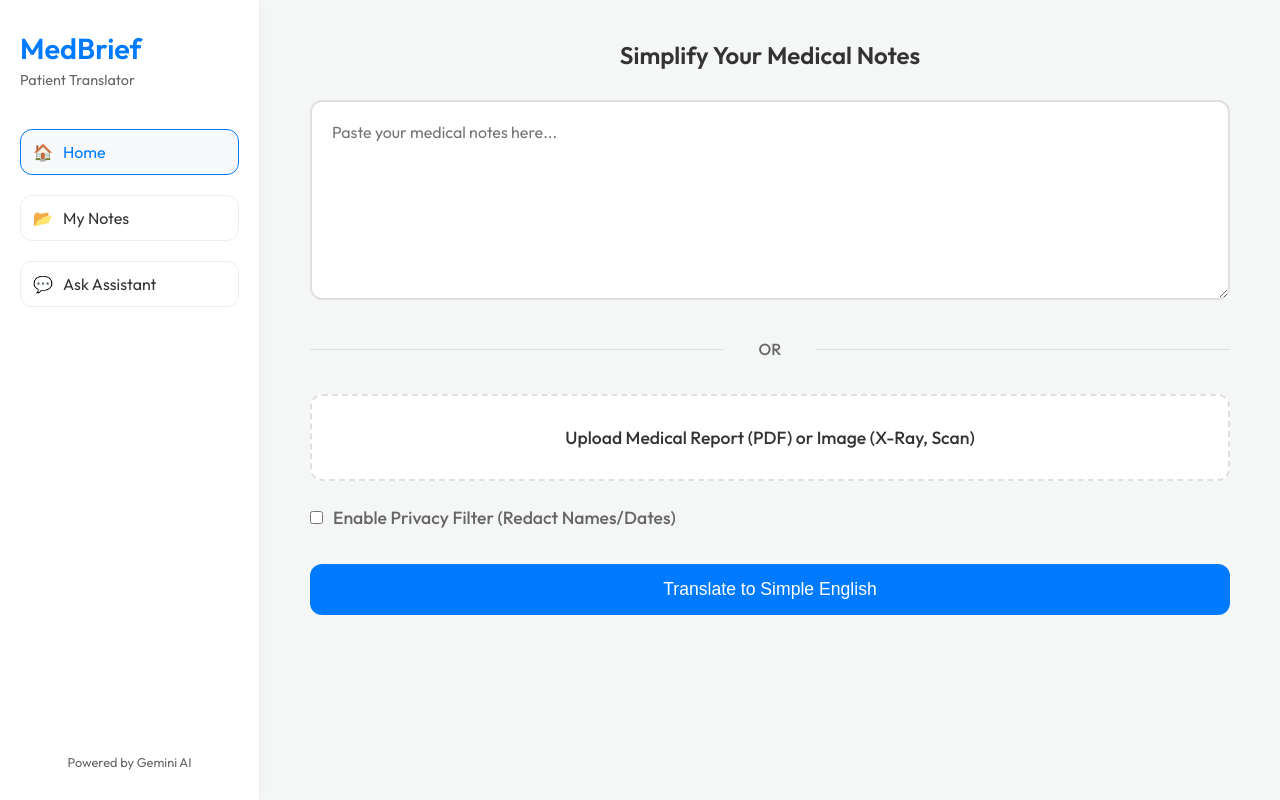
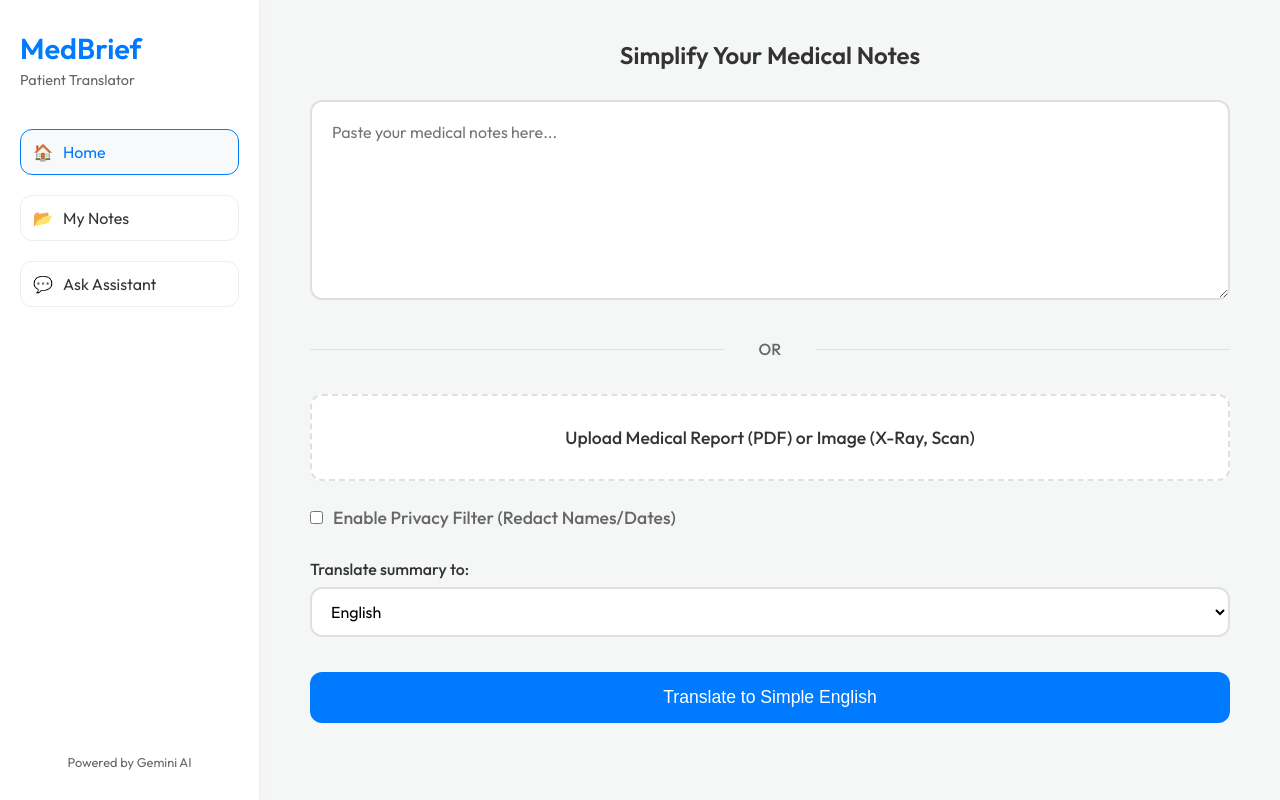
Before and after one commit to rylena/MedBrief, a Flask app: page / in a window 1280 px wide. Run offline with Flask 3, Linux system fonts and the light colour scheme; some libraries are stand-ins or nearby versions.

Commit message:
Add multi-language translation feature with 20 language options

```diff
--- a/app.py
+++ b/app.py
@@ -119,17 +119,47 @@ def summarize():
         text = re.sub(r'\b(Mr\.|Mrs\.|Ms\.|Dr\.)\s+[A-Z][a-z]+', '[REDACTED_NAME]', text)
         text = re.sub(r'\b\d{1,2}[/-]\d{1,2}[/-]\d{2,4}\b', '[REDACTED_DATE]', text)
 
+    target_language = request.form.get('language', 'en')
+
+    language_names = {
+        'en': 'English',
+        'es': 'Spanish',
+        'fr': 'French',
+        'de': 'German',
+        'it': 'Italian',
+        'pt': 'Portuguese',
+        'ru': 'Russian',
+        'zh': 'Chinese',
+        'ja': 'Japanese',
+        'ko': 'Korean',
+        'ar': 'Arabic',
+        'hi': 'Hindi',
+        'bn': 'Bengali',
+        'ur': 'Urdu',
+        'vi': 'Vietnamese',
+        'th': 'Thai',
+        'tr': 'Turkish',
+        'pl': 'Polish',
+        'nl': 'Dutch',
+        'sv': 'Swedish'
+    }
+
+    language_instruction = ""
+    if target_language != 'en':
+        language_instruction = f"\nIMPORTANT: Provide the entire response in {language_names.get(target_language, 'the selected language')}. Both the summary and key terms must be in {language_names.get(target_language, 'the selected language')}."
+
     try:
-        prompt_instruction = """
+        prompt_instruction = f"""
         Analyze the following medical input (text or image).
         1. Provide a 3-5 sentence summary at a Grade 8 reading level for a patient. Explain what the medical content means in simple terms.
         2. Extract 3-5 key medical terms from the content that a patient might not understand.
+        {language_instruction}
 
         Format your response exactly as this JSON:
-        {
+        {{
             "summary": "The summary text here...",
             "key_terms": ["term1", "term2", "term3"]
-        }
+        }}
         """
 
         content_parts = [prompt_instruction]
--- a/static/css/style.css
+++ b/static/css/style.css
@@ -280,6 +280,39 @@ textarea:focus {
     margin-top: 10px;
     font-size: 0.95rem;
     color: var(--text-muted);
+}
+
+.language-selector {
+    margin-top: 15px;
+}
+
+.language-selector label {
+    display: block;
+    margin-bottom: 8px;
+    font-weight: 500;
+    font-size: 1rem;
+    color: var(--text-color);
+}
+
+.language-dropdown {
+    width: 100%;
+    padding: 12px 15px;
+    border: 2px solid #e0e0e0;
+    border-radius: var(--border-radius);
+    font-family: var(--font-family);
+    font-size: 1rem;
+    background-color: white;
+    cursor: pointer;
+    transition: border-color 0.3s ease;
+}
+
+.language-dropdown:focus {
+    outline: none;
+    border-color: var(--primary-color);
+}
+
+.language-dropdown:hover {
+    border-color: #c0c0c0;
 }
 
 .key-terms-container {
--- a/static/js/script.js
+++ b/static/js/script.js
@@ -33,6 +33,7 @@ document.addEventListener('DOMContentLoaded', () => {
         const text = medicalNotesInput.value.trim();
         const file = pdfUpload.files[0];
         const privacyMode = privacyModeCheckbox.checked;
+        const selectedLanguage = document.getElementById('language-select').value;
 
         errorMessage.classList.add('hidden');
         errorMessage.textContent = '';
@@ -44,6 +45,29 @@ document.addEventListener('DOMContentLoaded', () => {
             return;
         }
 
+        const languageNames = {
+            'en': 'English',
+            'es': 'Spanish',
+            'fr': 'French',
+            'de': 'German',
+            'it': 'Italian',
+            'pt': 'Portuguese',
+            'ru': 'Russian',
+            'zh': 'Chinese',
+            'ja': 'Japanese',
+            'ko': 'Korean',
+            'ar': 'Arabic',
+            'hi': 'Hindi',
+            'bn': 'Bengali',
+            'ur': 'Urdu',
+            'vi': 'Vietnamese',
+            'th': 'Thai',
+            'tr': 'Turkish',
+            'pl': 'Polish',
+            'nl': 'Dutch',
+            'sv': 'Swedish'
+        };
+
         let loadingText = 'Translating...';
         if (file) {
             if (file.type.startsWith('image/')) {
@@ -51,6 +75,9 @@ document.addEventListener('DOMContentLoaded', () => {
             } else {
                 loadingText = 'Processing PDF...';
             }
+        }
+        if (selectedLanguage !== 'en') {
+            loadingText = `Translating to ${languageNames[selectedLanguage]}...`;
         }
         setLoading(true, loadingText);
         resultSection.classList.add('hidden');
@@ -63,6 +90,7 @@ document.addEventListener('DOMContentLoaded', () => {
                 formData.append('text', text);
             }
             formData.append('privacy_mode', privacyMode);
+            formData.append('language', selectedLanguage);
 
             const response = await fetch('/summarize', {
                 method: 'POST',
--- a/templates/index.html
+++ b/templates/index.html
@@ -64,6 +64,32 @@
                     <label for="privacy-mode">Enable Privacy Filter (Redact Names/Dates)</label>
                 </div>
 
+                <div class="language-selector">
+                    <label for="language-select">Translate summary to:</label>
+                    <select id="language-select" class="language-dropdown">
+                        <option value="en">English</option>
+                        <option value="es">Spanish (Español)</option>
+                        <option value="fr">French (Français)</option>
+                        <option value="de">German (Deutsch)</option>
+                        <option value="it">Italian (Italiano)</option>
+                        <option value="pt">Portuguese (Português)</option>
+                        <option value="ru">Russian (Русский)</option>
+                        <option value="zh">Chinese (中文)</option>
+                        <option value="ja">Japanese (日本語)</option>
+                        <option value="ko">Korean (한국어)</option>
+                        <option value="ar">Arabic (العربية)</option>
+                        <option value="hi">Hindi (हिन्दी)</option>
+                        <option value="bn">Bengali (বাংলা)</option>
+                        <option value="ur">Urdu (اردو)</option>
+                        <option value="vi">Vietnamese (Tiếng Việt)</option>
+                        <option value="th">Thai (ไทย)</option>
+                        <option value="tr">Turkish (Türkçe)</option>
+                        <option value="pl">Polish (Polski)</option>
+                        <option value="nl">Dutch (Nederlands)</option>
+                        <option value="sv">Swedish (Svenska)</option>
+                    </select>
+                </div>
+
                 <div id="error-message" class="error-message hidden"></div>
 
                 <button id="translate-btn" class="primary-btn">
```
